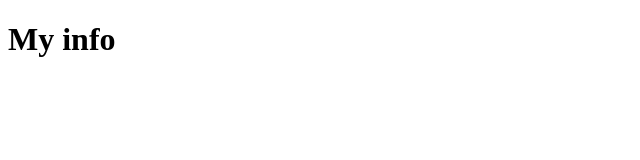
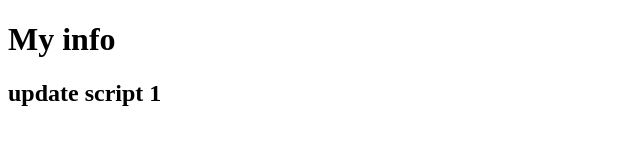
Before and after one commit to Khwanchai-s/khwanchai-s.github.io, a plain HTML site: page index.html in a window 1280 px wide. Shown: the whole page, without its empty margins (0-640 px from the left). Drawn offline with Linux system fonts and the light colour scheme.

Commit message:
update 1

```diff
--- a/index.html
+++ b/index.html
@@ -7,5 +7,6 @@
 </head>
 <body>
     <h1>My info</h1>
+    <h2>update script 1</h2>
 </body>
 </html>
```
